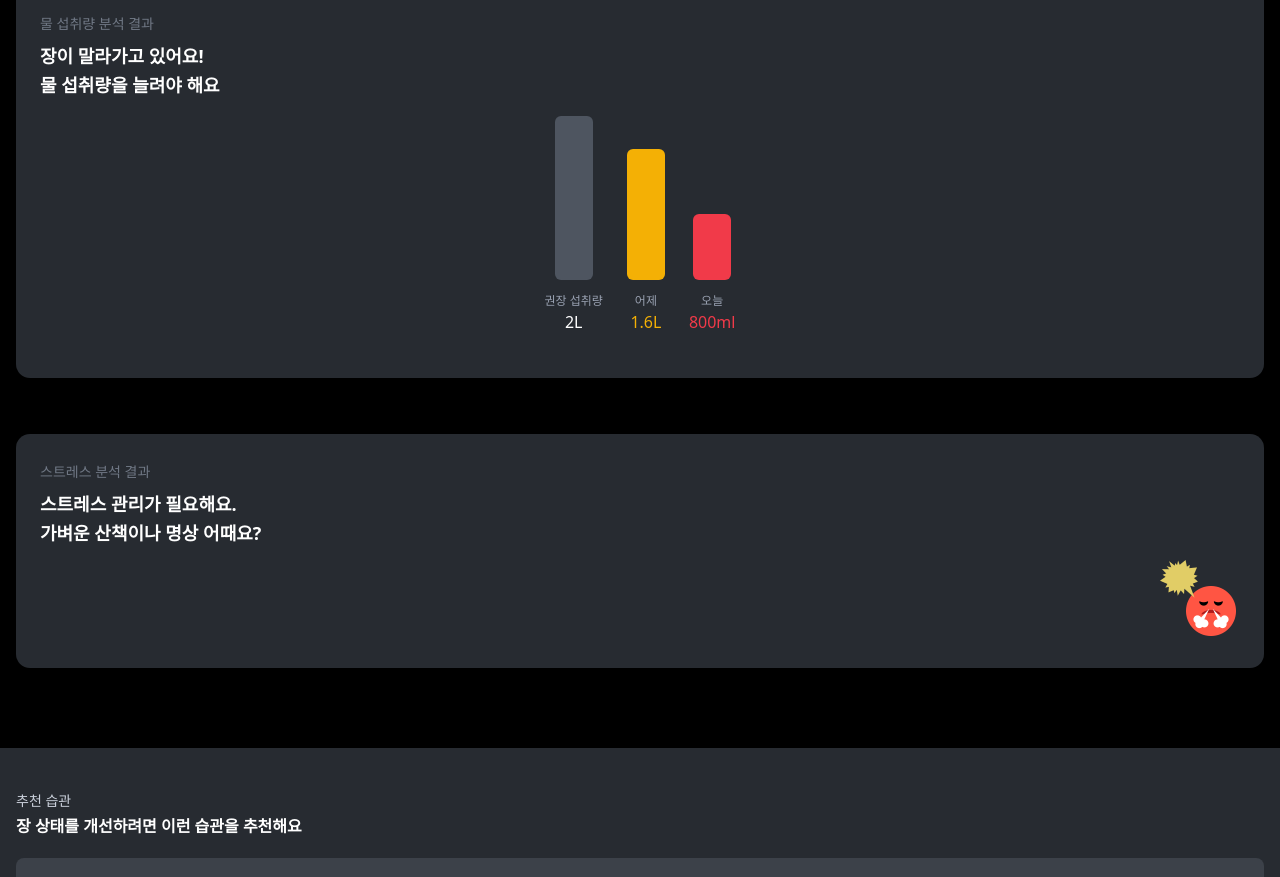
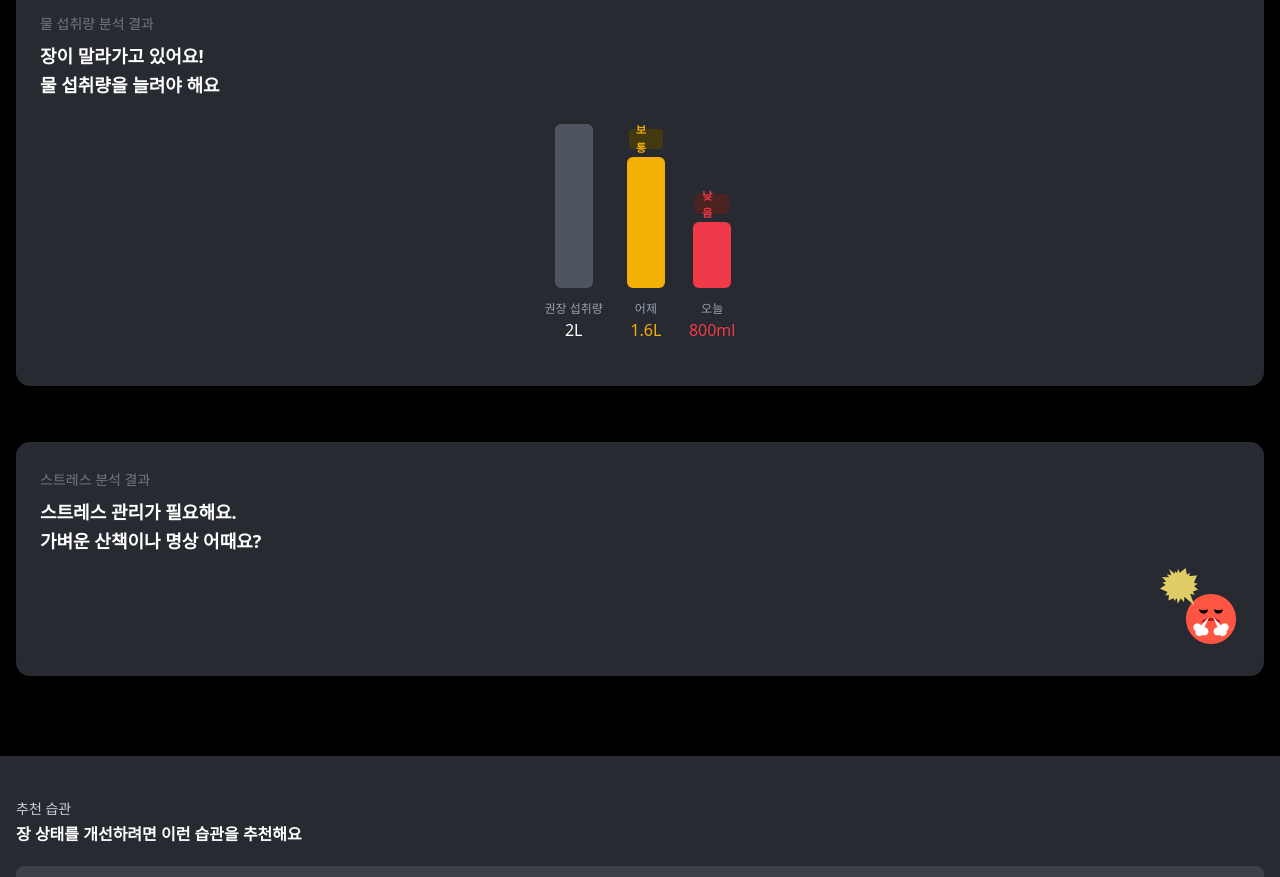
Before and after one commit to depromeet/dpm17-team4-client, a Next.js app in the folder web/: page /report/daily in a window 1280 px wide. Shown: the part 1164-2041 px from the top of the page. Built offline with nearby package versions, Linux system fonts and the light colour scheme; grey boxes are pictures that could not be loaded.

Commit message:
feat: 물 섭취량 태그 컴포넌트 누락 추가

```diff
--- a/web/src/app/report/daily/_components/WaterReport.tsx
+++ b/web/src/app/report/daily/_components/WaterReport.tsx
@@ -1,5 +1,10 @@
+import { cn } from '@/utils/utils-cn';
 import type { Water } from '../types';
-import { getWaterLevelColor, getWaterNameLabel } from '../utils';
+import {
+  getWaterLevelColor,
+  getWaterLevelLabel,
+  getWaterNameLabel,
+} from '../utils';
 
 const WATER_HEIGHT = 164;
 const WATER_MAX_VALUE = 2000;
@@ -15,8 +20,30 @@ export const WaterReport = ({ waterData }: { waterData: Water }) => {
       <div className="flex gap-6 items-end justify-center px-4 pt-4 pb-4">
         {waterData.items.map((item) => (
           <div key={item.name} className="flex flex-col items-center">
+            {item.name !== 'STANDARD' && (
+              <div
+                className={cn(
+                  'w-[34px] h-5 flex items-center justify-center rounded-[4px] py-1 px-[7px]',
+                  {
+                    'bg-red-100': item.level === 'LOW',
+                    'bg-yellow-100': item.level === 'MEDIUM',
+                    'bg-blue-100': item.level === 'HIGH',
+                  }
+                )}
+              >
+                <p
+                  className={cn('text-[11px] font-semibold', {
+                    'text-red-600': item.level === 'LOW',
+                    'text-yellow-600': item.level === 'MEDIUM',
+                    'text-blue-600': item.level === 'HIGH',
+                  })}
+                >
+                  {getWaterLevelLabel(item.level)}
+                </p>
+              </div>
+            )}
             <div
-              className="rounded-md w-9.5 mb-3"
+              className="rounded-md w-9.5 mb-3 mt-2"
               style={{
                 height: `${(WATER_HEIGHT / WATER_MAX_VALUE) * item.value}px`,
                 backgroundColor:
--- a/web/tailwind.config.ts
+++ b/web/tailwind.config.ts
@@ -71,7 +71,7 @@ module.exports = {
           600: '#23ABFF',
         },
         yellow: {
-          100: '#4D2321',
+          100: '#43390E',
           600: '#F4B005',
         },
       },
```
